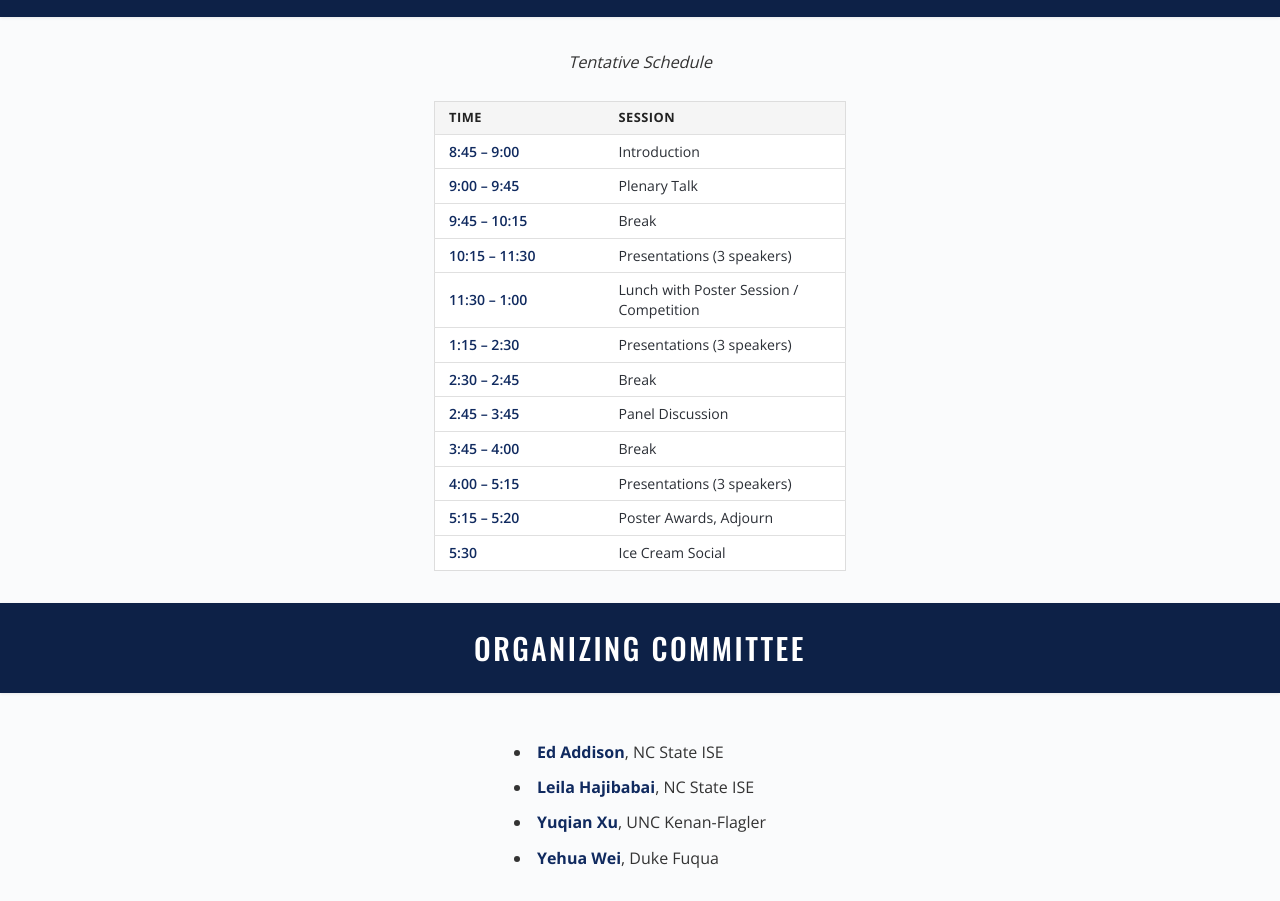
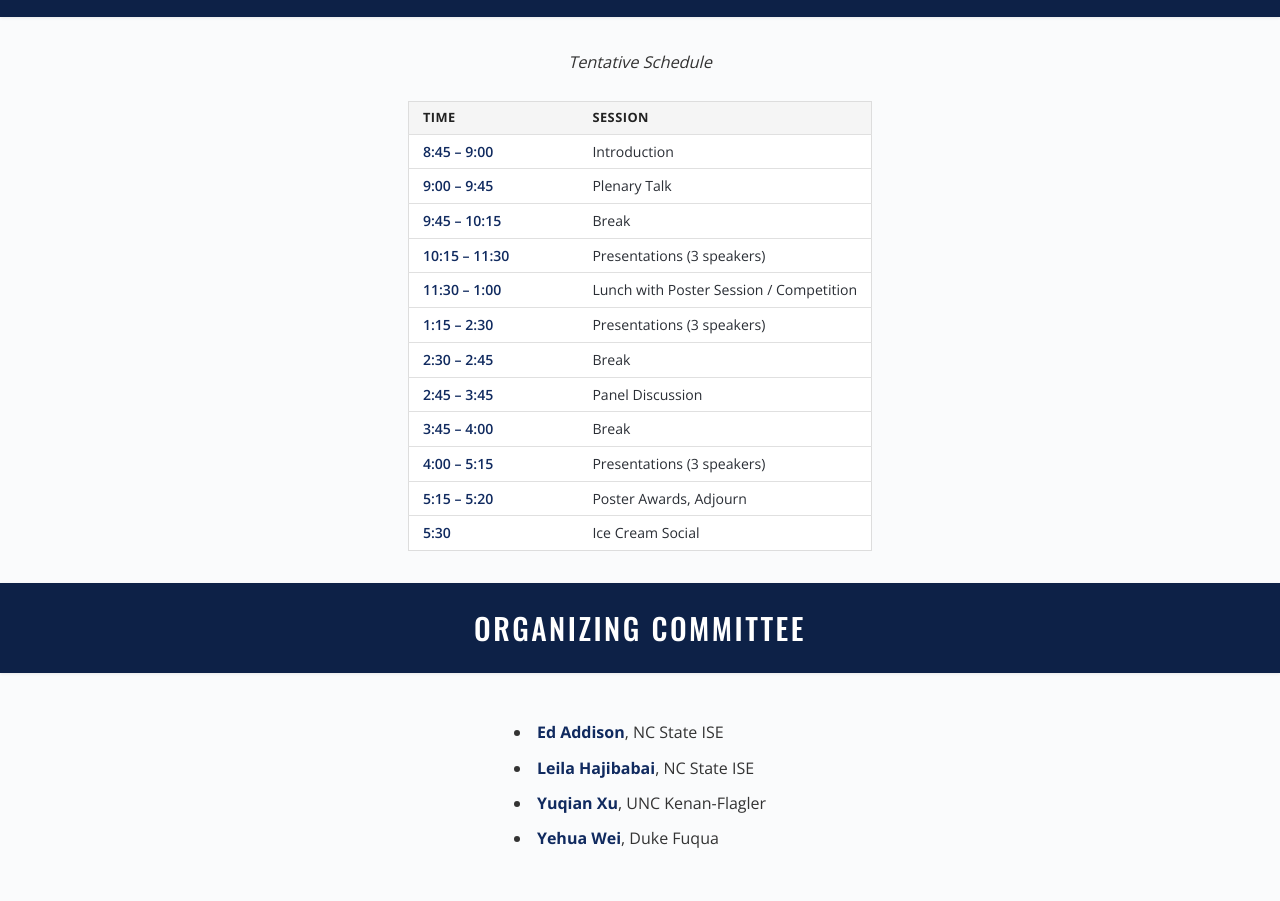
Before and after one commit to HiruniNiwunhella/NC-Analytics-Website, a plain HTML site: page index.html in a window 1280 px wide. Shown: the part 2383-3284 px from the top of the page. Drawn offline with nearby package versions, Linux system fonts and the light colour scheme.

Commit message:
Fit program table width to longest row
Switch table from full-width to auto-width, add nowrap to all cells,
and center it. The table now sizes exactly to the longest entry
(Lunch with Poster Session / Competition) with no extra space.

Co-Authored-By: Claude Opus 4.7 (1M context) <noreply@anthropic.com>

```diff
--- a/index.html
+++ b/index.html
@@ -7,7 +7,7 @@
     <link rel="preconnect" href="https://fonts.googleapis.com">
     <link rel="preconnect" href="https://fonts.gstatic.com" crossorigin>
     <link href="https://fonts.googleapis.com/css2?family=Open+Sans:wght@400;600;700&family=Oswald:wght@400;500;600&display=swap" rel="stylesheet">
-    <link rel="stylesheet" href="styles.css?v=2">
+    <link rel="stylesheet" href="styles.css?v=3">
 </head>
 <body>
     <div class="top-bar">
--- a/styles.css
+++ b/styles.css
@@ -360,13 +360,14 @@ strong {
 
 /* Program table — centered */
 .program-table-wrap {
-    max-width: 460px;
     margin: 24px auto 0 auto;
     padding: 0 24px;
+    text-align: center;
 }
 
 .program-table {
-    width: 100%;
+    width: auto;
+    margin: 0 auto;
     border-collapse: collapse;
     background: #ffffff;
     border: 1px solid #ddd;
@@ -379,6 +380,7 @@ strong {
     border-bottom: 1px solid #e0e0e0;
     font-size: 0.88rem;
     line-height: 1.4;
+    white-space: nowrap;
 }
 
 .program-table tr:last-child td {
```
